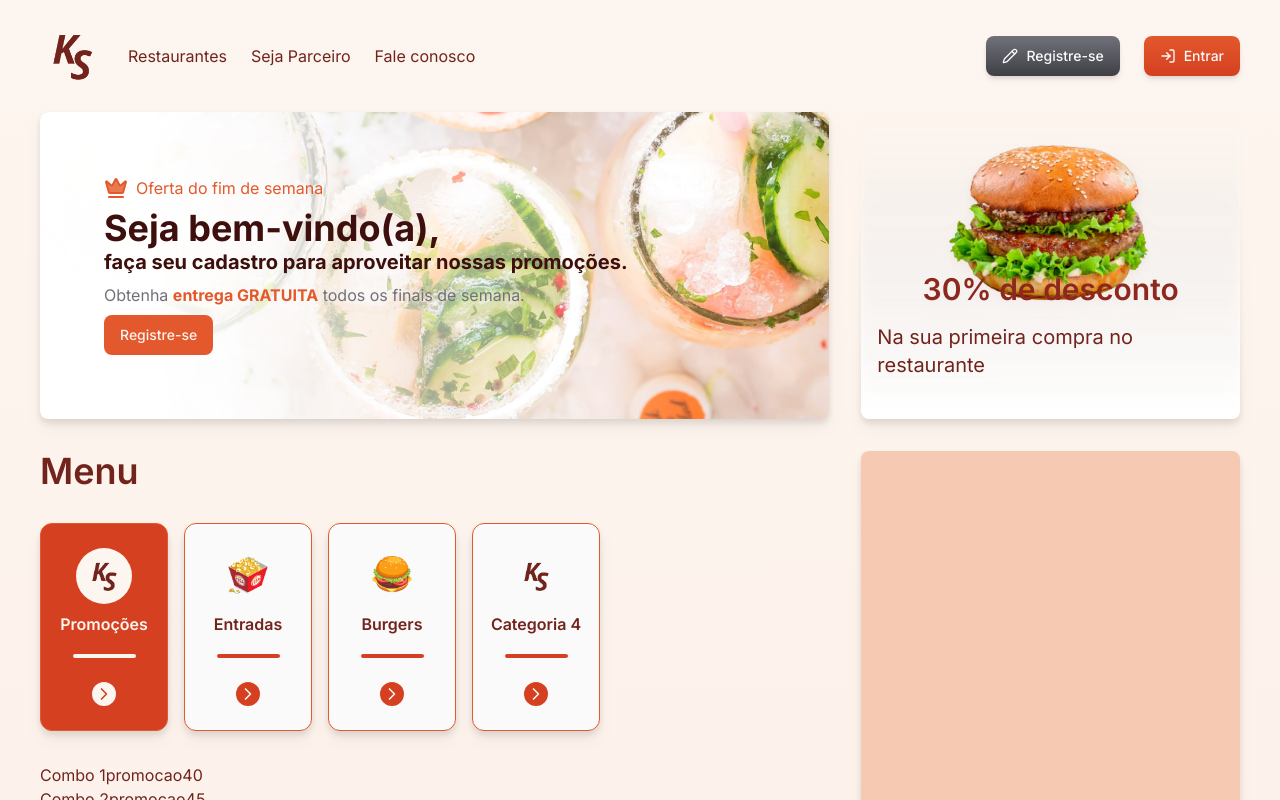
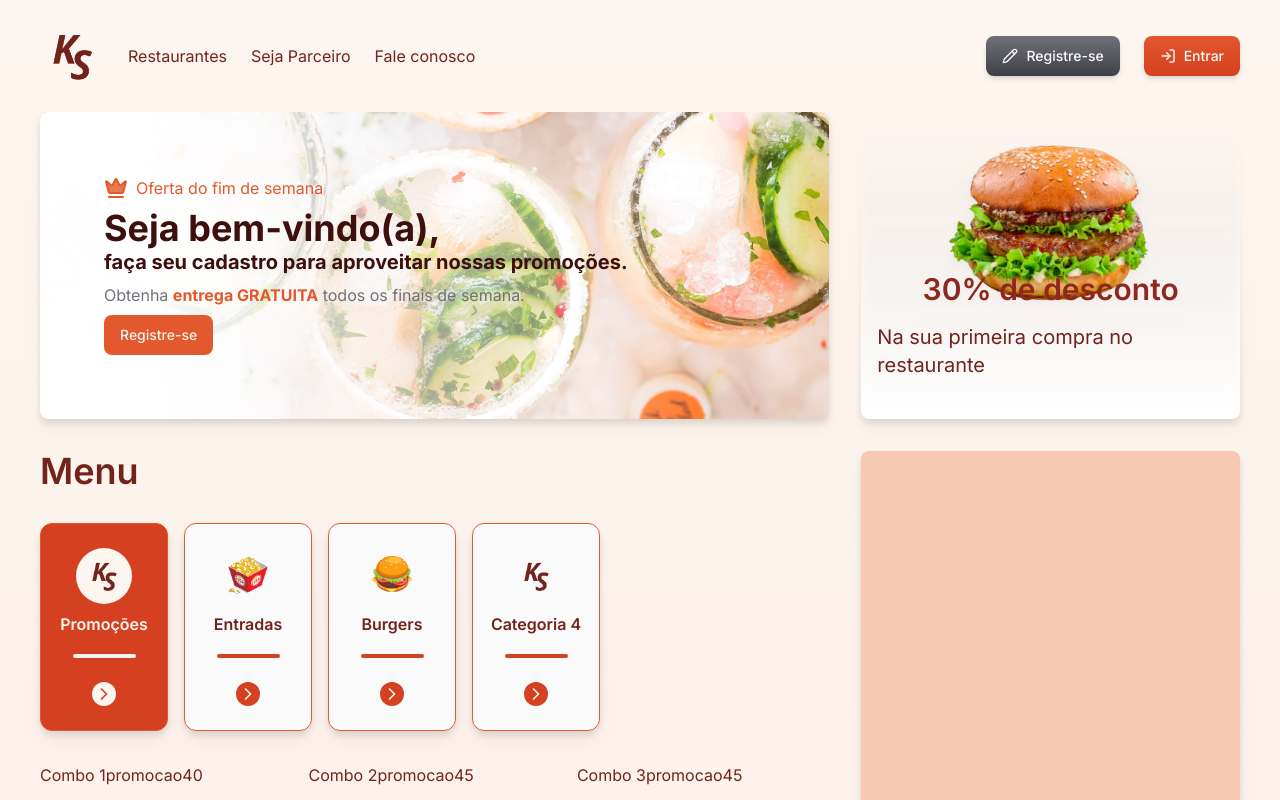
Before and after one commit to fernando-pacheco/projeto-restaurante, a React (Vite) app in the folder frontend/: page / in a window 1280 px wide. Shown: the top 800 px of the page. Built offline with nearby package versions, Linux system fonts and the light colour scheme; no server answers.

Commit message:
[frontend] feat: disposição na tela em grid para a lista de itens

```diff
--- a/frontend/src/components/molecules/products.tsx
+++ b/frontend/src/components/molecules/products.tsx
@@ -8,11 +8,15 @@ interface ProductsProps {
 export function Products({ tag }: ProductsProps) {
     return (
         <div>
-            {productItens.map((product) => (
-                <div>
-                    {product.tag === tag && <ProductItem product={product} />}
-                </div>
-            ))}
+            <div className="grid grid-cols-3 gap-4">
+                {productItens.map((product) => (
+                    <div className="">
+                        {product.tag === tag && (
+                            <ProductItem product={product} />
+                        )}
+                    </div>
+                ))}
+            </div>
         </div>
     )
 }
```
